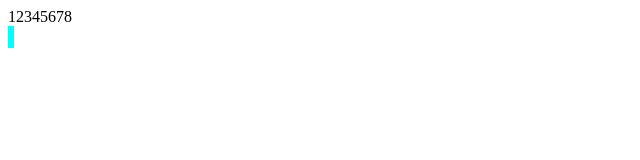
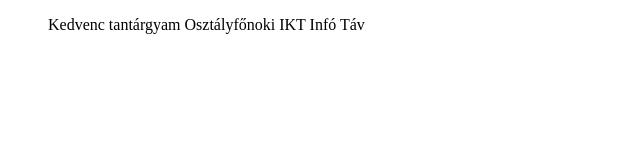
Before and after one commit to Danika08/Web, a plain HTML site: page lista.html in a window 1280 px wide. Shown: the whole page, without its empty margins (0-640 px from the left). Drawn offline with Linux system fonts and the light colour scheme.

Commit message:
asdsasadsadsad

```diff
--- a/lista.html
+++ b/lista.html
@@ -6,24 +6,13 @@
     <title>
     Lista
     </title>
-    <style>
-        table{
-            background-color: aqua;
-        }
-    </style>
 </head>
 <body>
-   <table>
-    <td>
-        <tr>1</tr>
-        <tr>2</tr>
-        <tr>3</tr>
-        <tr>4</tr>
-        <tr>5</tr>
-        <tr>6</tr>
-        <tr>7</tr>
-        <tr>8</tr>
-    </td>
-   </table>
+    <ol>
+        Kedvenc tantárgyam
+        Osztályfőnoki
+        IKT
+        Infó Táv
+    </ol>
 </body>
 </html>
```
